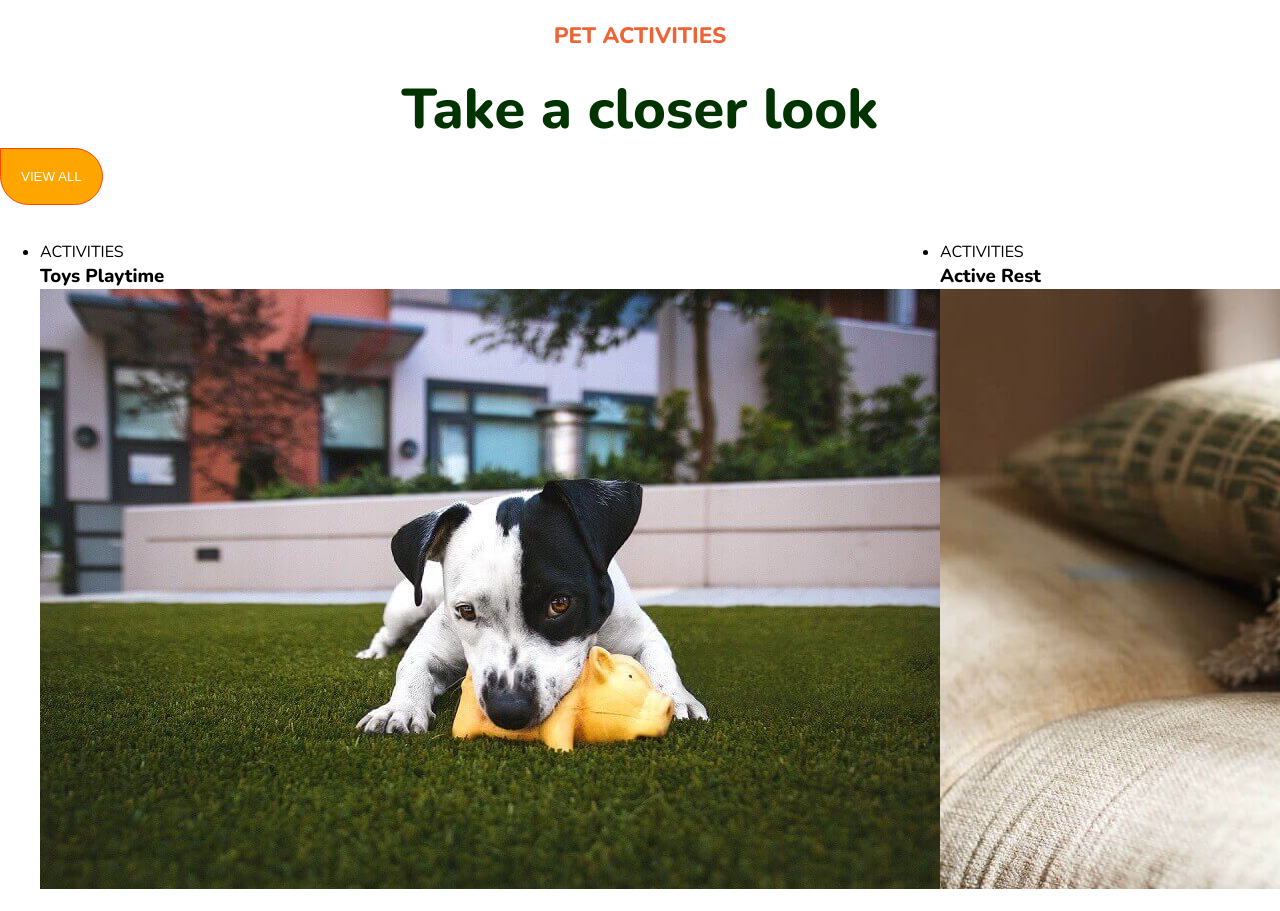
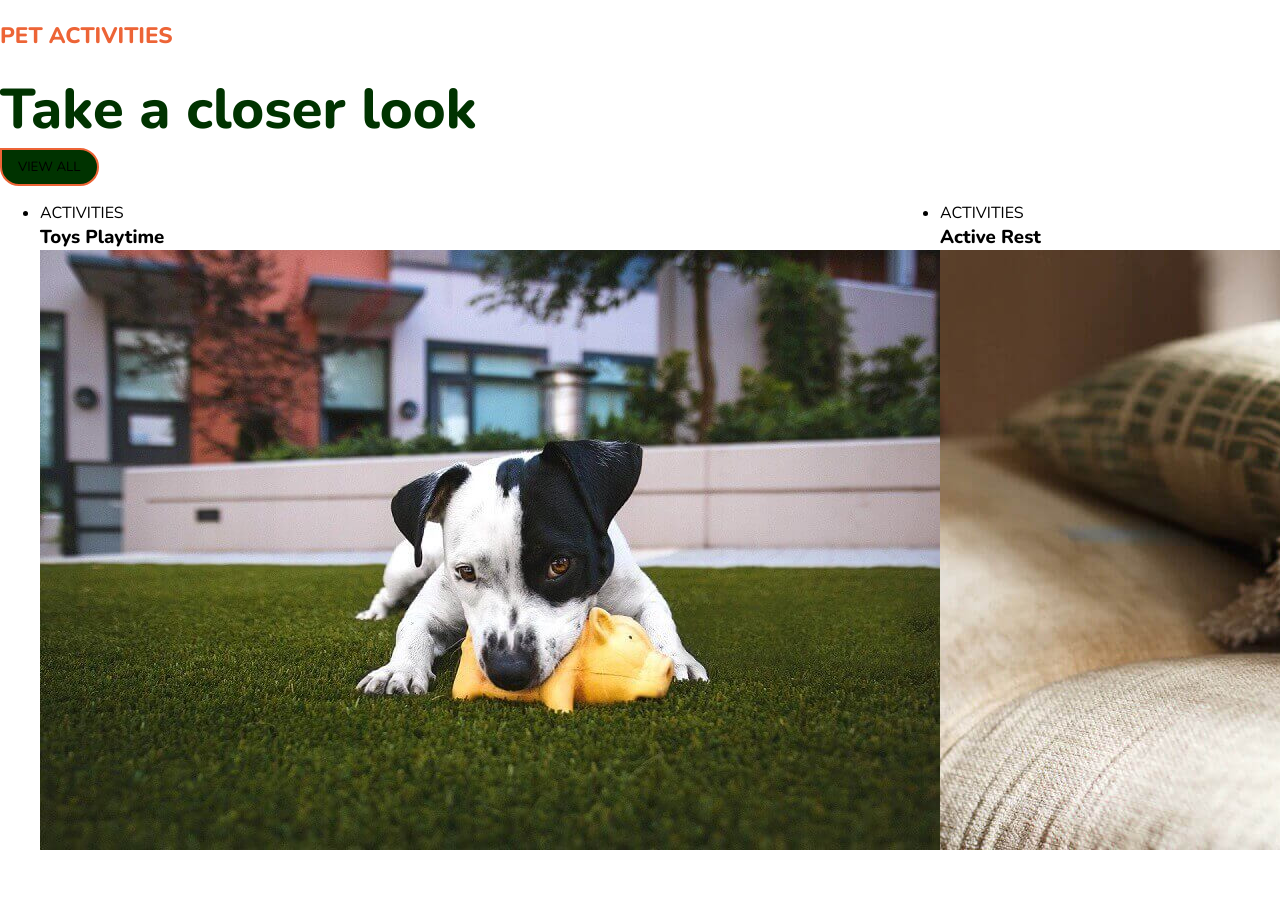
Before and after one commit to Csarroca/202207-w1ch3-cristian-sarroca, a plain HTML site: page index.html in a window 1280 px wide. Shown: the top 911 px of the page. After the commit the page ends 872 px from the top, so only its background shows below. Drawn offline with nearby package versions, Linux system fonts and the light colour scheme.

Commit message:
added css style for buttons

```diff
--- a/css/style.css
+++ b/css/style.css
@@ -21,12 +21,8 @@ h6 {
 html {
   font-family: "Nunito", sans-serif;
 }
-
-.titles {
-  display: flex;
-  align-items: center;
-  flex-direction: column;
-  justify-content: center;
+button {
+  font-family: "Nunito", sans-serif;
 }
 
 .main-title {
@@ -48,6 +44,7 @@ html {
   font-size: 2.5 rem;
   margin-top: 20px;
   color: var(--main-text-color);
+  text-align: center;
 }
 @media (min-width: 900px) {
   .subtitle {
@@ -57,14 +54,16 @@ html {
 }
 
 .button {
-  background-color: orange;
+  border: 2px solid var(--main-color);
   border-radius: 0 30px 30px 30px;
-  color: white;
-  border: 1px solid orangered;
-  padding: 20px;
-  margin-bottom: 20px;
+  text-transform: uppercase;
 }
-
+.button--big {
+  padding: 0.5rem 1rem;
+}
+.button--solid {
+  background-color: var(--main-text-color);
+}
 .button:hover {
   background: transparent;
   color: orange;
--- a/index.html
+++ b/index.html
@@ -21,7 +21,7 @@
         <h2 class="subtitle">Take a closer look</h2>
       </div>
 
-      <button class="button">VIEW ALL</button>
+      <button class="button button--big button--solid">View all</button>
       <section>
         <ul class="fotos">
           <li>
```
